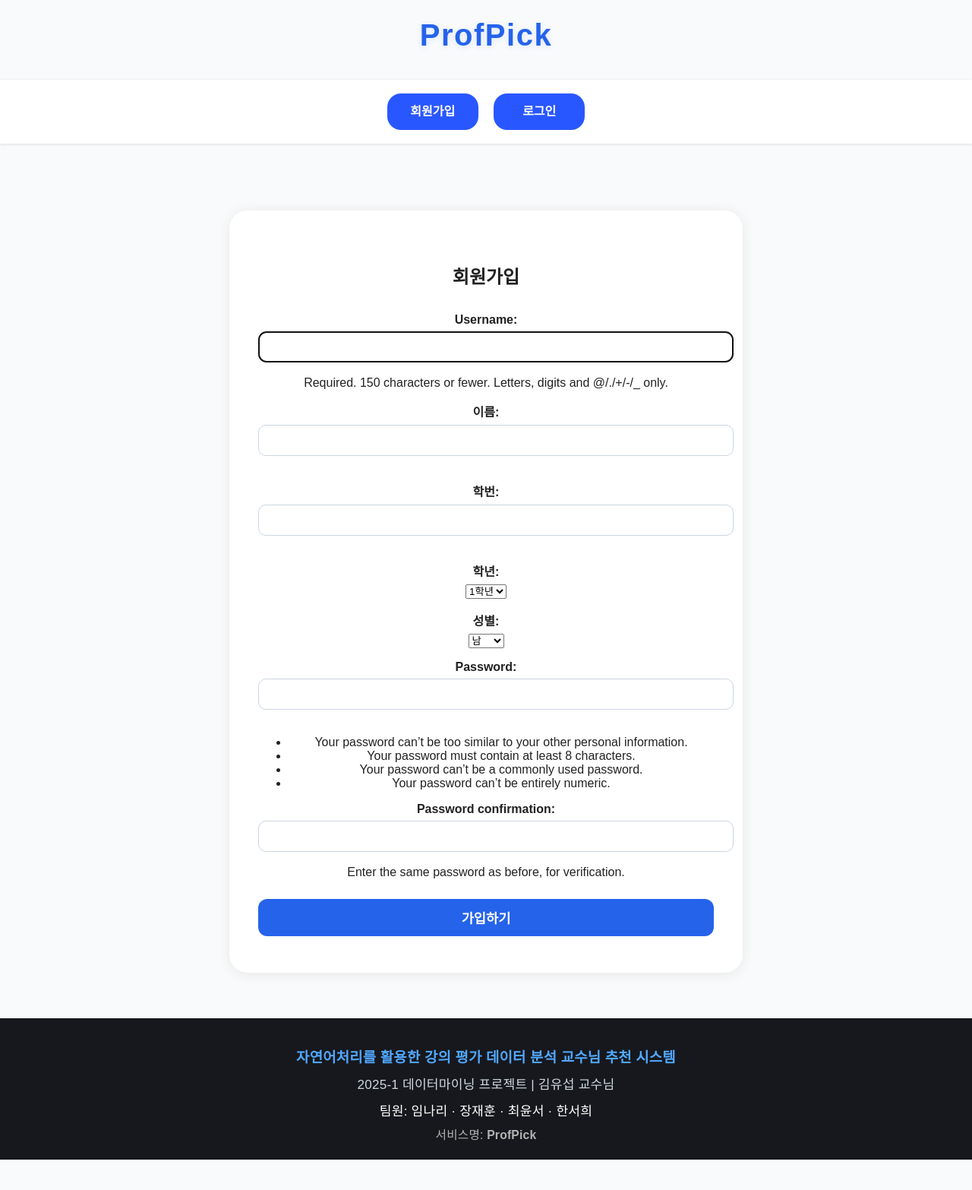
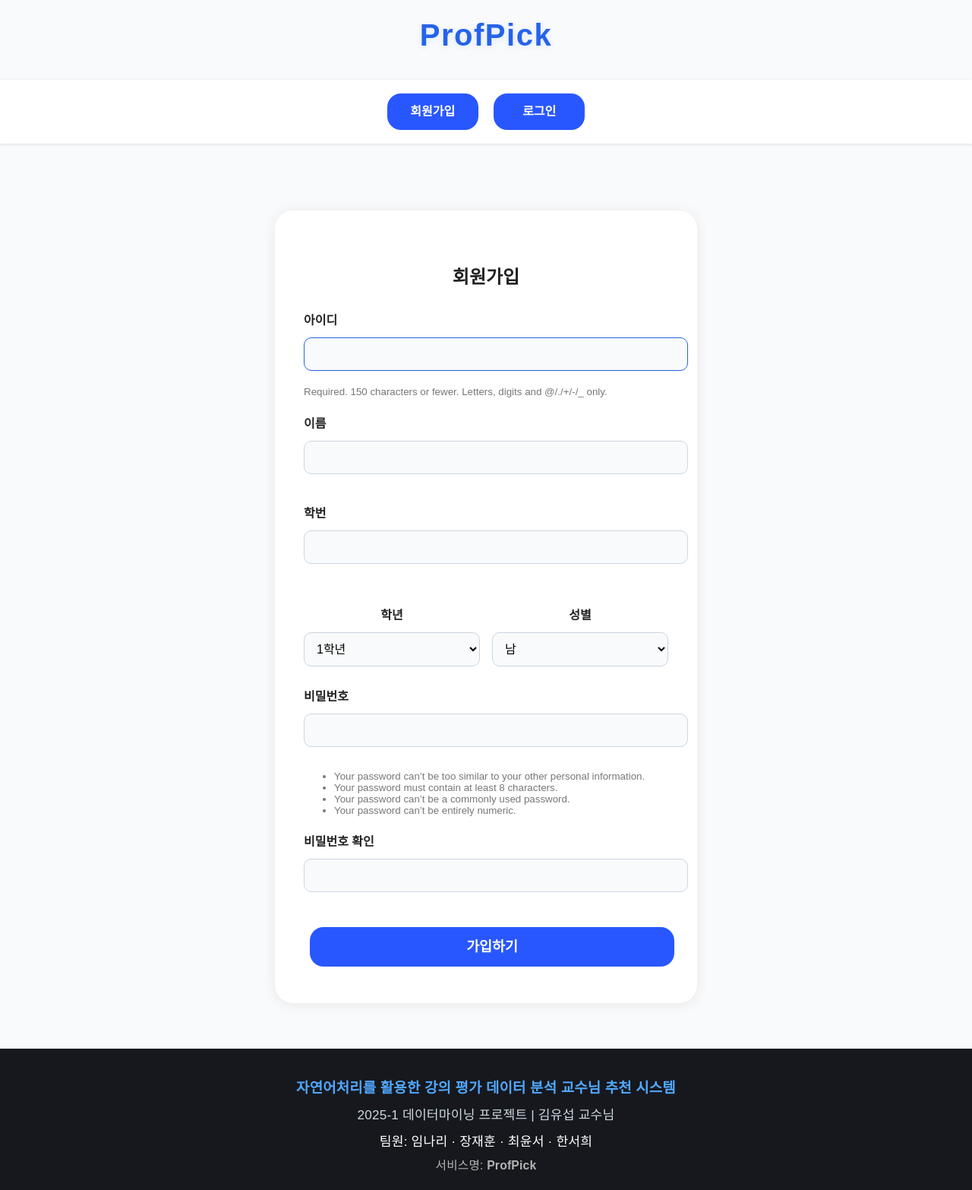
Before and after one commit to hanseohee031/ProfPick, a Django app: page /signup/ in a window 1280 px wide. Shown: the whole page at 76% size. Before the commit the page ends 1526 px from the top, so only its background shows below. Run offline with Django 5.2, Linux system fonts and the light colour scheme; some libraries are stand-ins or nearby versions.

```diff
--- a/professorpick/settings.py
+++ b/professorpick/settings.py
@@ -43,7 +43,7 @@ INSTALLED_APPS = [
     'core',
     'recommend',
     'users',
-
+    "widget_tweaks",
 
 ]
 
--- a/templates/base.html
+++ b/templates/base.html
@@ -74,6 +74,23 @@
         .navbar button.nav-btn.logout:hover {
             background: #a6001a;
         }
+
+        .input-box {
+             width: 100%;
+             padding: 12px;
+             border-radius: 10px;
+             border: 1px solid #cbd5e1;
+             font-size: 1rem;
+             margin-top: 6px;
+             margin-bottom: 6px;
+             background: #f9fafb;
+             transition: border 0.18s;
+         }
+       .input-box:focus {
+             border: 1.5px solid #2563eb;
+             outline: none;
+         }
+
         .container {
             min-width: 350px;
             max-width: 600px;
--- a/templates/registration/signup.html
+++ b/templates/registration/signup.html
@@ -1,10 +1,55 @@
+
 {% extends "base.html" %}
+{% load widget_tweaks %}
 {% block title %}회원가입 | 교수님 추천 서비스{% endblock %}
 {% block content %}
-<h2>회원가입</h2>
-<form method="post">
+
+<h2 style="margin-bottom:28px; font-weight:800;">회원가입</h2>
+<form method="post" autocomplete="off" style="max-width:480px; margin:0 auto;">
     {% csrf_token %}
-    {{ form.as_p }}
-    <button type="submit">가입하기</button>
+    <div style="text-align:left; margin-bottom:20px;">
+        <label style="font-weight:700;">아이디</label>
+        {{ form.username|add_class:"input-box" }}
+        {% if form.username.help_text %}
+            <small style="color:#777;">{{ form.username.help_text }}</small>
+        {% endif %}
+        {{ form.username.errors }}
+    </div>
+    <div style="text-align:left; margin-bottom:20px;">
+        <label style="font-weight:700;">이름</label>
+        {{ form.name|add_class:"input-box" }}
+        {{ form.name.errors }}
+    </div>
+    <div style="text-align:left; margin-bottom:20px;">
+        <label style="font-weight:700;">학번</label>
+        {{ form.student_id|add_class:"input-box" }}
+        {{ form.student_id.errors }}
+    </div>
+    <div style="display:flex; gap:16px; margin-bottom:20px;">
+        <div style="flex:1;">
+            <label style="font-weight:700;">학년</label>
+            {{ form.grade|add_class:"input-box" }}
+            {{ form.grade.errors }}
+        </div>
+        <div style="flex:1;">
+            <label style="font-weight:700;">성별</label>
+            {{ form.gender|add_class:"input-box" }}
+            {{ form.gender.errors }}
+        </div>
+    </div>
+    <div style="text-align:left; margin-bottom:20px;">
+        <label style="font-weight:700;">비밀번호</label>
+        {{ form.password1|add_class:"input-box" }}
+        {% if form.password1.help_text %}
+            <small style="color:#777;">{{ form.password1.help_text }}</small>
+        {% endif %}
+        {{ form.password1.errors }}
+    </div>
+    <div style="text-align:left; margin-bottom:28px;">
+        <label style="font-weight:700;">비밀번호 확인</label>
+        {{ form.password2|add_class:"input-box" }}
+        {{ form.password2.errors }}
+    </div>
+    <button type="submit" class="nav-btn" style="width:100%; font-size:1.15rem; padding:14px 0;">가입하기</button>
 </form>
 {% endblock %}
```
